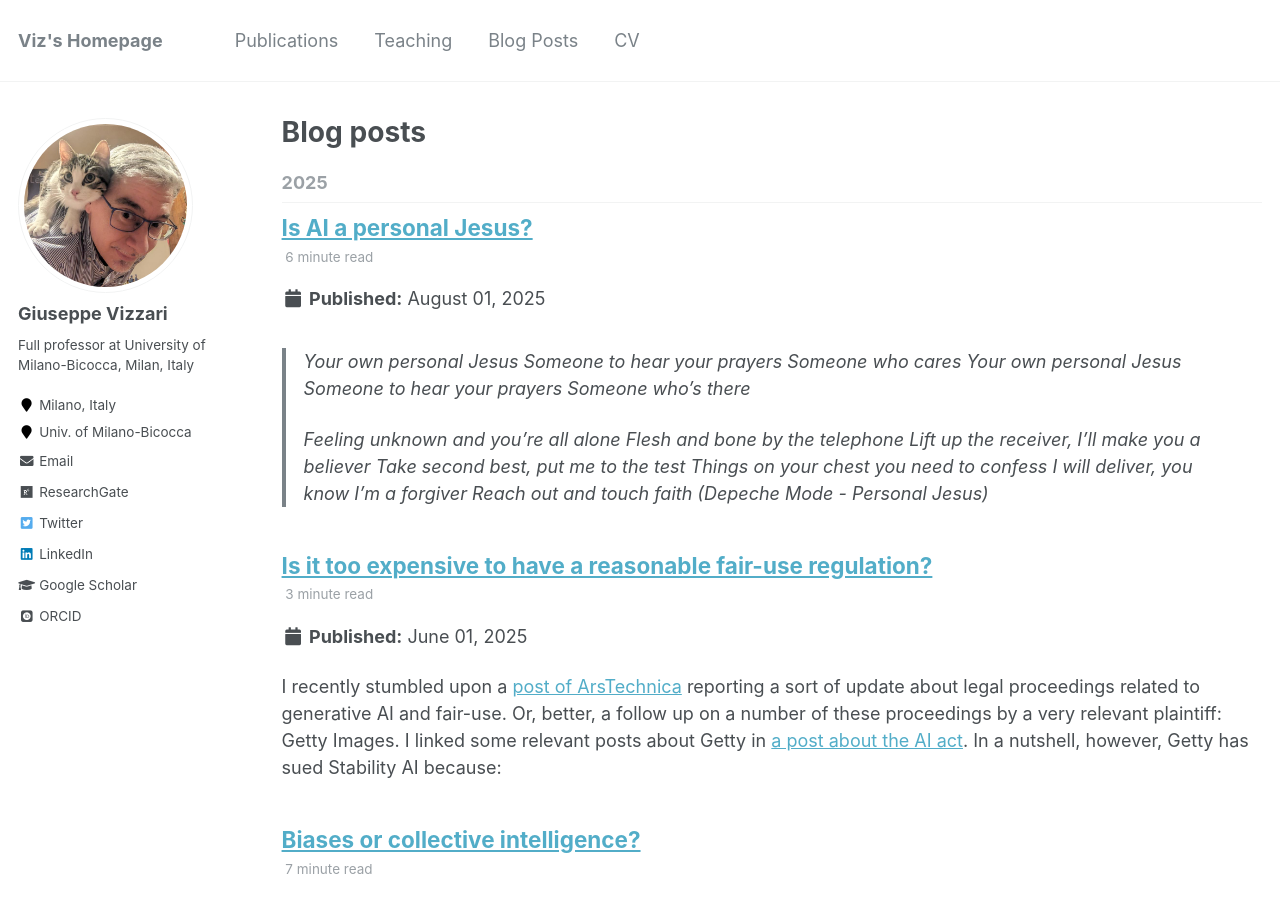
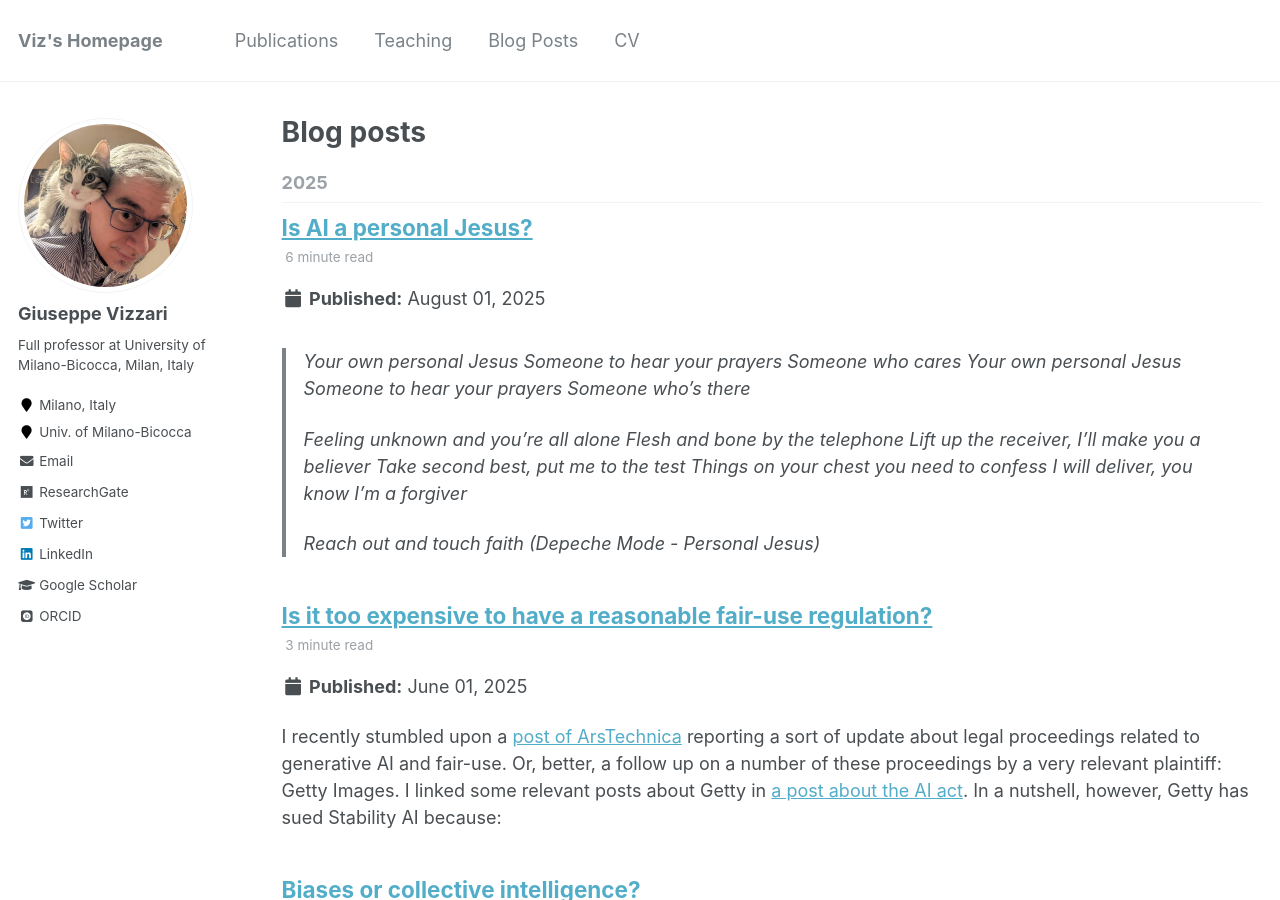
Before and after one commit to GiuseppeVizzari/GiuseppeVizzari.github.io, a Jekyll site: the page built from _pages/year-archive.html, in a window 1280 px wide and 900 px high. Built offline with Jekyll 4.4.1, drawn with Linux system fonts in a browser that asks for light colours; some web fonts are replaced; part of the change alters nothing that is shown.

Commit message:
Should solve the management of quotes

```diff
--- a/_config.yml
+++ b/_config.yml
@@ -151,6 +151,8 @@ incremental: false
 
 # Markdown Processing
 kramdown:
+  hardbreak: true
+  indentation_with_nbsp: false #Important for preserving spacing in code blocks and lyrics
   input: GFM
   hard_wrap: false
   auto_ids: true
```
Also changed, not shown: _posts/2025-8-1-Personal-Jesus.md (+1 -0 lines).
